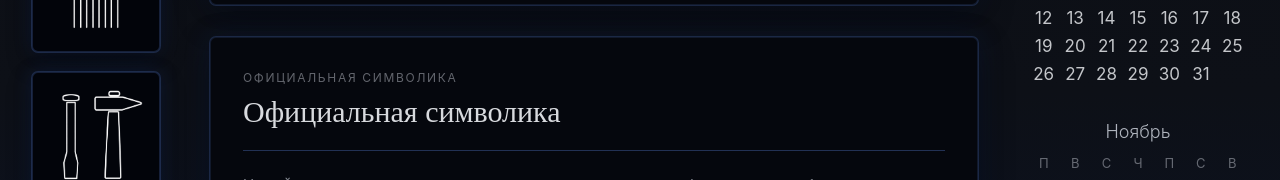
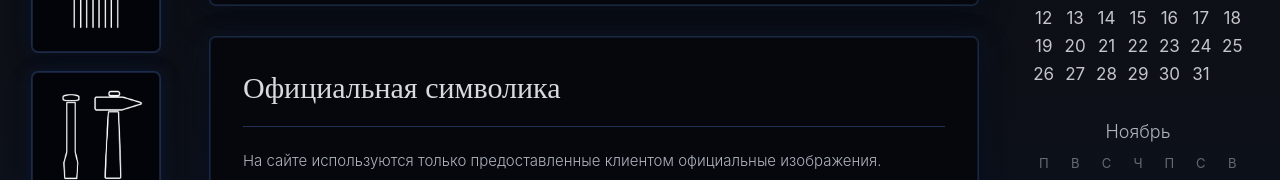
Before and after one commit to stalar78/astree3, a React (Vite) app in the folder frontend/: page /o-lozhe in a window 1280 px wide. Shown: the part 610-790 px from the top of the page. Built offline with nearby package versions, Linux system fonts and the light colour scheme; no server answers.

Commit message:
fix: remove duplicate heraldry label

```diff
--- a/frontend/src/pages/AboutPage.tsx
+++ b/frontend/src/pages/AboutPage.tsx
@@ -18,8 +18,7 @@ export function AboutPage() {
       bodyWidthClassName="max-w-3xl"
       afterContent={
         <ReferencePanel className="mx-auto w-full max-w-3xl">
-          <p className="text-xs uppercase tracking-[0.14em] text-brand-reference-muted/55">Официальная символика</p>
-          <h2 className="mt-2 font-referenceHeading text-3xl font-normal text-brand-reference-text">Официальная символика</h2>
+          <h2 className="font-referenceHeading text-3xl font-normal text-brand-reference-text">Официальная символика</h2>
           <div className="my-5 h-px bg-brand-reference-line/70" />
           <p className="text-[15px] font-light leading-7 text-brand-reference-muted">
             На сайте используются только предоставленные клиентом официальные изображения.
```
